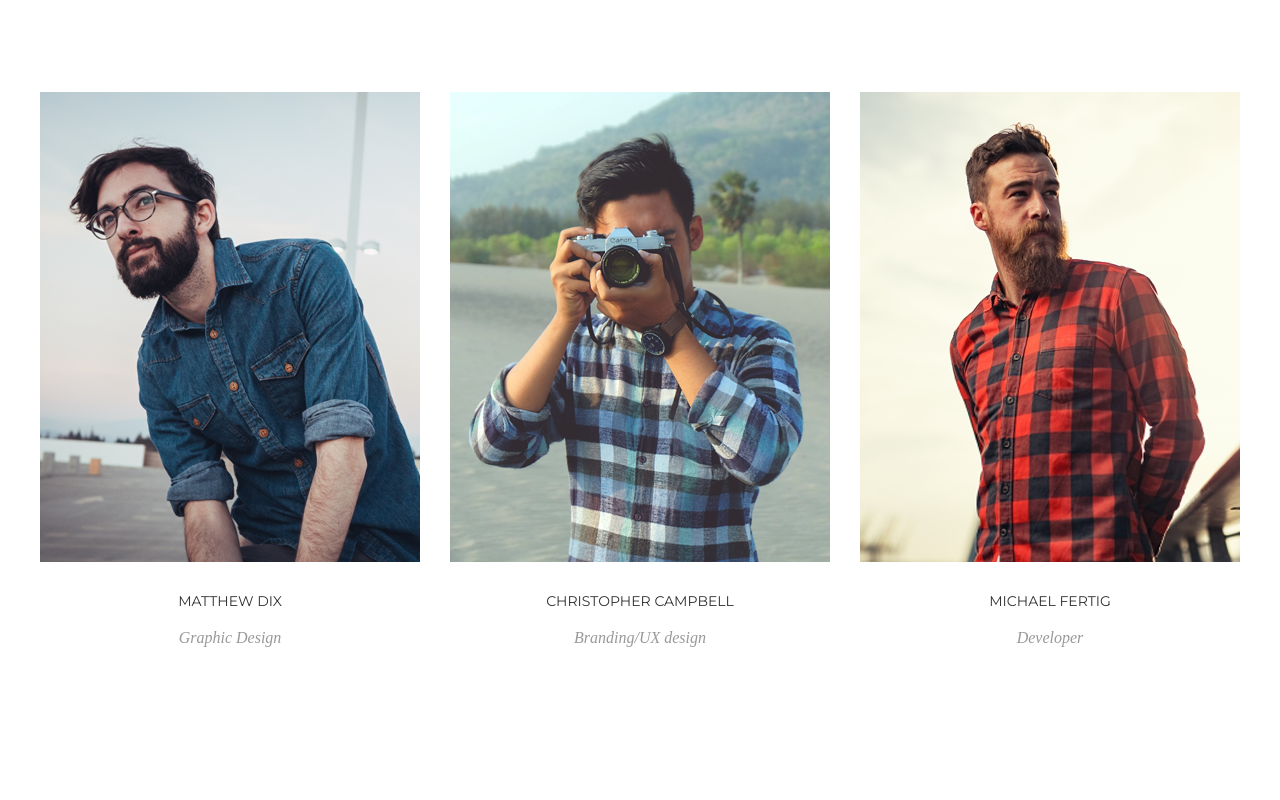
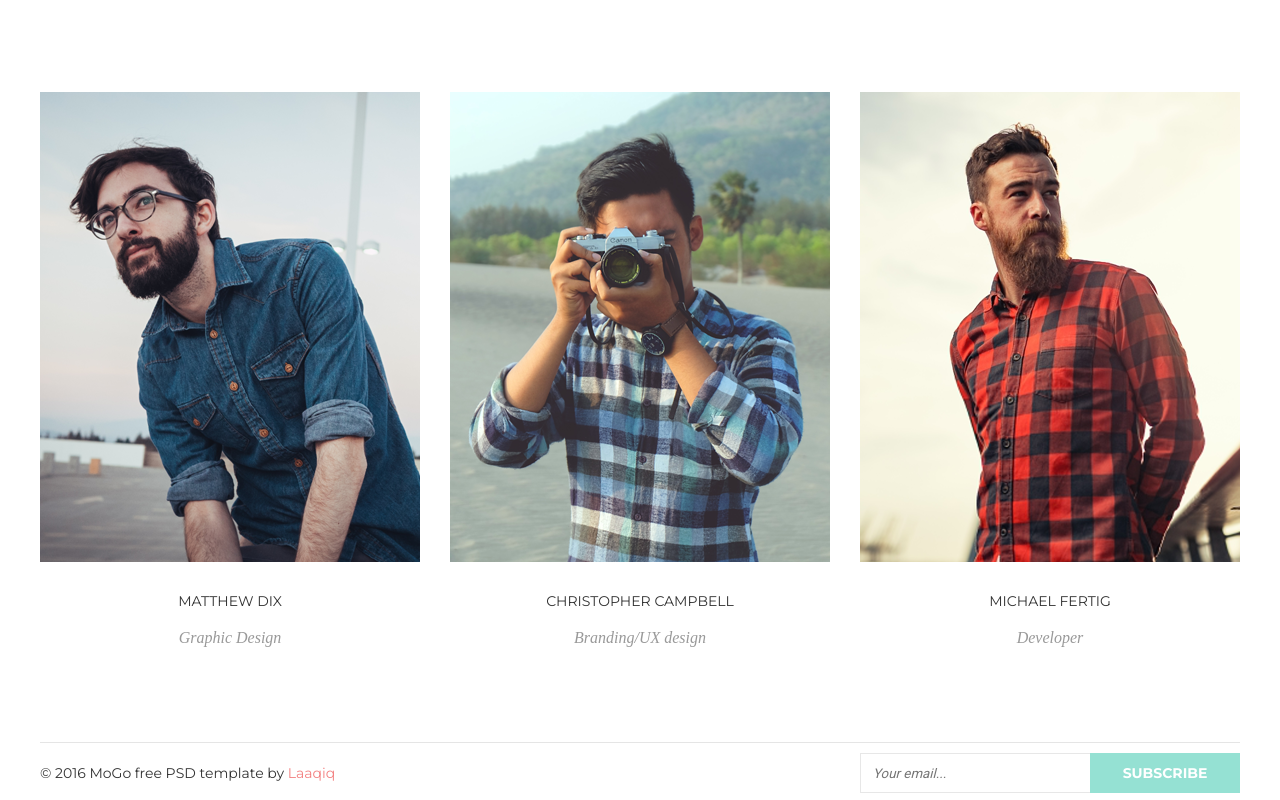
Before and after one commit to wvlasenko/GoIt-hw6, a plain HTML site: page index.html in a window 1280 px wide. Shown: the part 936-1736 px from the top of the page. Before the commit the page ends 1678 px from the top, so only its background shows below. Drawn offline with Linux system fonts and the light colour scheme.

Commit message:
Add footer and decorete him

```diff
--- a/css/styles.css
+++ b/css/styles.css
@@ -274,6 +274,7 @@ a {
   align-items: center;
   opacity: 0;
   visibility: hidden;
+  transition: all 200ms linear;
 }
 .social-list {
   display: flex;
@@ -315,3 +316,48 @@ a {
 .social-list__item-link:hover {
   background-color: #95e1d3;
 }
+
+/* Footer decorate */
+.footer-wrapper {
+  display: flex;
+  justify-content: space-between;
+  align-items: center;
+  border-top: solid 1px #e5e5e5;
+  padding-top: 10px;
+  padding-bottom: 7px;
+}
+.footer-info {
+  font-family: var(--main-font);
+  font-size: 14px;
+  font-weight: 400;
+  color: #333333;
+}
+.footer-link {
+  color: #f38181;
+}
+.footer__contact-form {
+  display: flex;
+}
+.footer__contact-form__input {
+  width: 230px;
+  height: 40px;
+  background-color: #ffffff;
+  border: 1px solid #e7e7e7;
+  border-right: none;
+  font-family: var(--secondary-font);
+  font-style: italic;
+  padding-left: 12px;
+}
+
+.footer__contact-form__btn {
+  width: 150px;
+  height: 40px;
+  background-color: #95e1d3;
+  color: #ffffff;
+  font-family: var(--main-font);
+  font-size: 14px;
+  font-weight: 700;
+  text-transform: uppercase;
+  border: none;
+  cursor: pointer;
+}
--- a/index.html
+++ b/index.html
@@ -258,5 +258,16 @@
         </ul>
       </section>
     </main>
+    <footer>
+      <div class="footer-wrapper container">
+        <p class="footer-info">© 2016 MoGo free PSD template by
+         <a class="footer-link" href="#">Laaqiq</a>
+        </p>
+            <form action="#" class="footer__contact-form">
+	           <input type="email" class="footer__contact-form__input" placeholder="Your email...">
+    	       <button type="submit" class="footer__contact-form__btn">Subscribe</button>
+           </form>
+         </div>
+    </footer>
   </body>
 </html>
```
